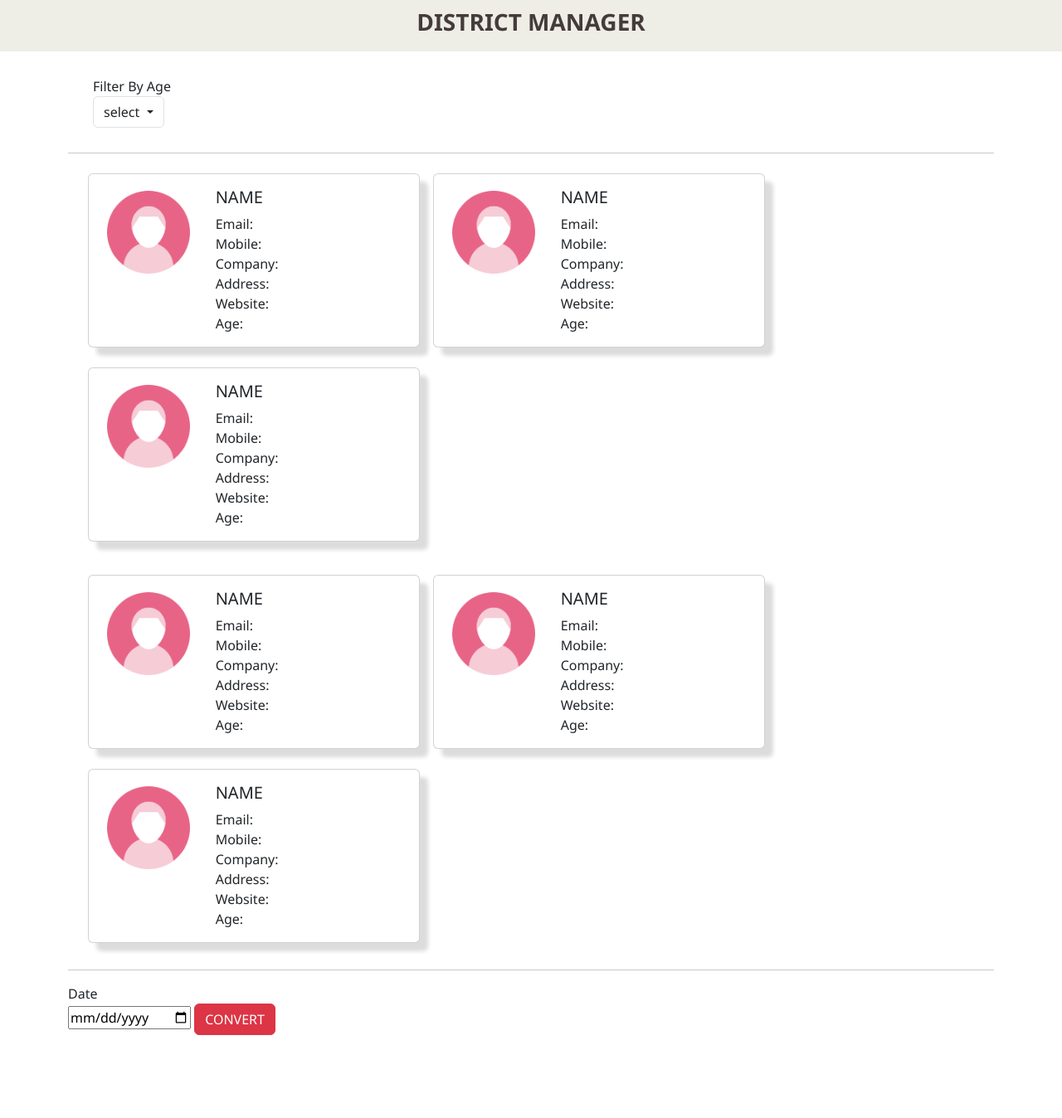
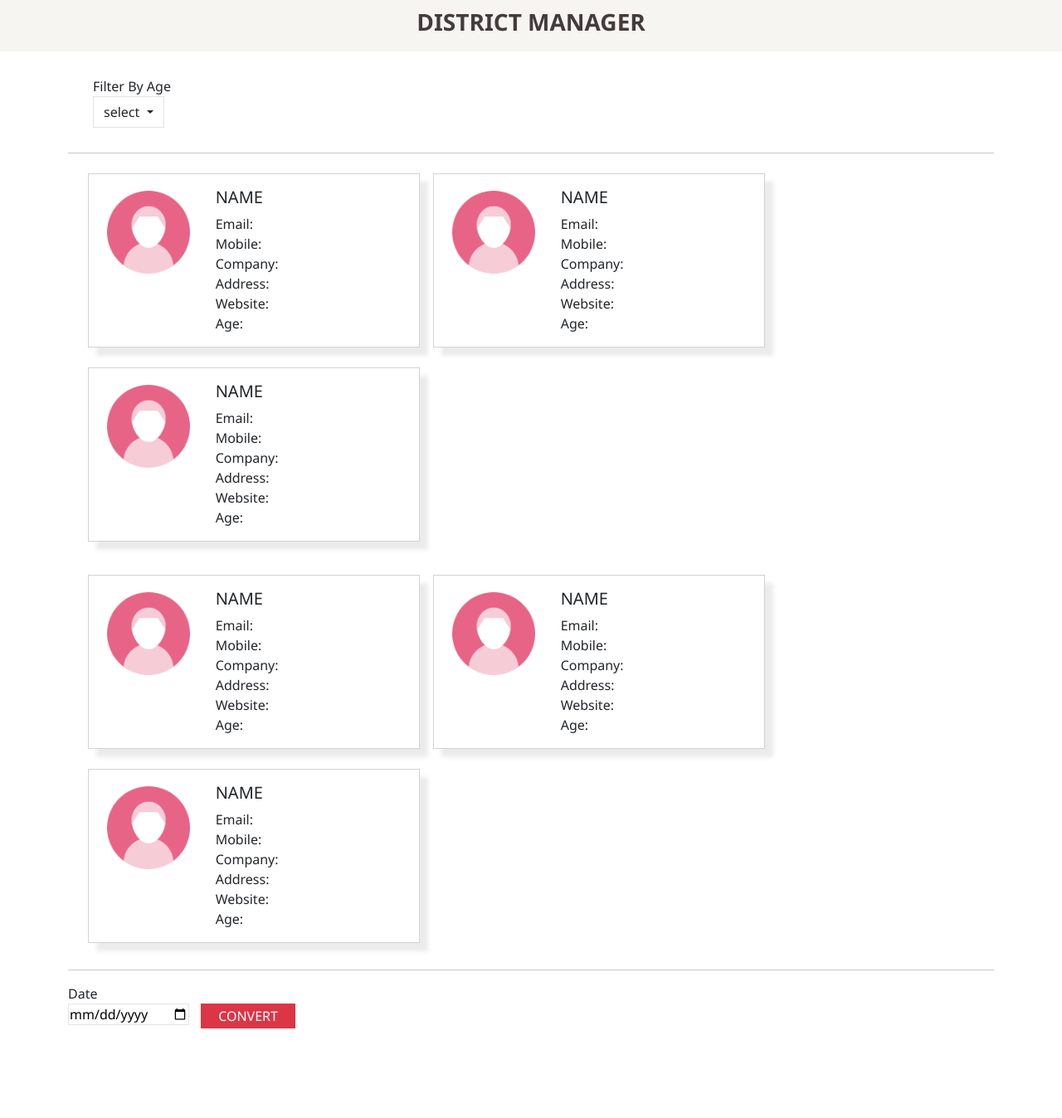
Before and after one commit to Lalaine-B7/GrowthOps, a Node server app: page / in a window 1280 px wide. Shown: the part 80-1428 px from the top of the page at 83% size. After the commit the page ends 1320 px from the top, so only its background shows below. Run offline with Node 20, Linux system fonts and the light colour scheme.

Commit message:
btns border radius change

```diff
--- a/public/css/index.css
+++ b/public/css/index.css
@@ -23,7 +23,7 @@ nav img{
 
 .container-title{
     color: rgb(69, 59, 59);
-    background-color: rgba(234, 233, 224, 0.798);
+    background-color: rgba(234, 233, 224, 0.443);
     text-align: center;
     padding: 10px;
 }
@@ -32,6 +32,12 @@ nav img{
     font-weight: bolder;
 }
 
+.dropdown button{
+    border: solid 1px  rgb(229, 229, 229);
+    border-radius: 0%;
+
+
+}
 .container-filter{
     margin: 30px;
 
@@ -42,7 +48,8 @@ nav img{
 }
 
 .card{
-    box-shadow: 10px 10px 5px rgb(220, 220, 220);
+    box-shadow: 10px 10px 5px rgba(220, 220, 220, 0.582);
+    border-radius: 0%;
 }
 
 .container img{
@@ -55,3 +62,12 @@ nav img{
     border-radius: 0%;
     margin-bottom: 100px;
 }
+
+.form input{
+    margin-right: 10px;
+    border: solid 1px  rgb(229, 229, 229);
+}
+.form a{
+    border-radius: 0%;
+    padding: 2px 20px;
+}
--- a/views/aboutus.ejs
+++ b/views/aboutus.ejs
@@ -54,7 +54,7 @@
             <div class="container-filter">
                 <div class="dropdown">
                     <p>Filter By Age</p>
-                    <button class="btn dropdown-toggle border" type="button" data-bs-toggle="dropdown" aria-expanded="false">
+                    <button class="btn dropdown-toggle" type="button" data-bs-toggle="dropdown" aria-expanded="false">
                     select
                     </button>
                     <ul class="dropdown-menu">
@@ -185,7 +185,7 @@
             </div><hr>
 
             <div class="form">
-                <label for="Date">Date</label><br>
+                <label for="Date border-0">Date</label><br>
                 <input type="date" id="date" name="date">
                 <a class="btn btn-danger" role="button" aria-disabled="true">CONVERT</a>
 
```
